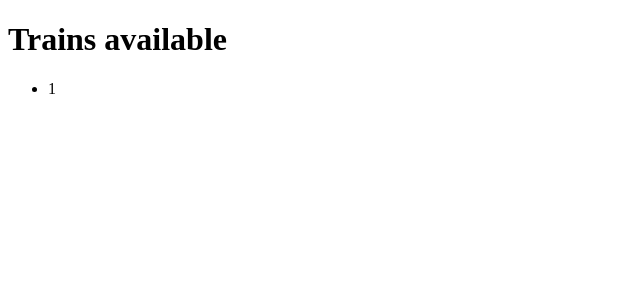
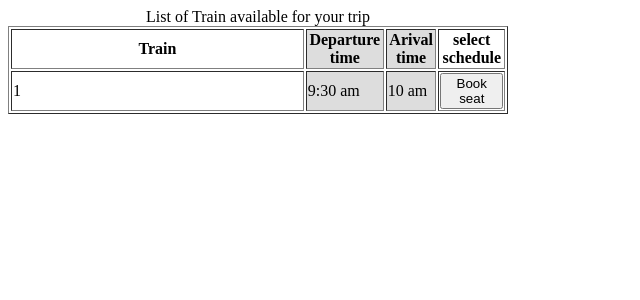
Before and after one commit to LennyGonz/The-Moon-Light-Express, a Django app: template src/themoonlightexpress/reservation/templates/listrains.html in a window 1280 px wide. Shown: the top 300 px of the page, without its empty margins (0-640 px from the left). Run offline with Django 3.2, Linux system fonts and the light colour scheme; the template is opened without the code that fills it: values that come from a table or form of the project are taken from there, others are empty; tables that the repository leaves empty hold one stand-in row (values such as "Sample post").

Commit message:
simple reservation form

```diff
--- a/src/themoonlightexpress/reservation/templates/listrains.html
+++ b/src/themoonlightexpress/reservation/templates/listrains.html
@@ -4,13 +4,35 @@
     <meta charset="UTF-8">
     <title>Trains Available</title>
 </head>
-<h1>Trains available</h1>
 <body>
-    <ul>
+    <table dir="ltr" width="500" border="1"
+            summary="purpose/structure for speech output">
+    <caption>List of Train available for your trip
+    </caption>
+    <colgroup width="60%" />
+    <colgroup id="colgroup" class="colgroup" align="center"
+            valign="middle" title="title" width="1*"
+            span="2" style="background:#ddd;" />
+    <thead>
+        <tr>
+            <th scope="col">Train</th>
+            <th scope="col">Departure time</th>
+            <th scope="col">Arival time</th>
+            <th scope="col">select schedule</th>
+        </tr>
+    </thead>
     {% for ids in trains %}
-    <li>{{ ids }}</li>
+        <tbody>
+        <tr>
+            <td>{{ ids }}</td>
+            <td>9:30 am</td>
+            <td>10 am </td>
+            <td><button type="submit"> Book seat </button></td>
+        </tr>
+    </tbody>
     {% endfor %}
-    </ul>
+    </table>
+
 
 </body>
 </html>
--- a/src/themoonlightexpress/reservation/views.py
+++ b/src/themoonlightexpress/reservation/views.py
@@ -7,7 +7,7 @@ from .carlos_functions_djago import *
 
 # Create your views here.
 # Create your views here.
-def TrainLookUpView(request,METHOD=['GET','POST']):
+def TrainLookUpView(request, METHOD=['GET', 'POST']):
     if request.method == 'POST':
         form = ReservationsForms(request.POST)
         trainslist = None
@@ -19,7 +19,7 @@ def TrainLookUpView(request,METHOD=['GET','POST']):
             trainsid = trainsavible(train_direction, day)
             trainslist = trainsid
             # return render(request, "displaytrain.html", resource)
-        return render(request,'listrains.html',{"trains":trainslist})
+        return render(request, 'listrains.html', {"trains": trainslist})
     else:
         form = ReservationsForms()
         return render(request, 'reservation.html', {'form': form})
@@ -27,7 +27,7 @@ def TrainLookUpView(request,METHOD=['GET','POST']):
 
 def PassengerView(request, METHOD=["GET", "POST"]):
     if request.method == 'POST':
-        #print(request.POST)
+        # print(request.POST)
         form = PassengerForms(request.POST)
         if form.is_valid():
             ## here we extract information to save the information
```
